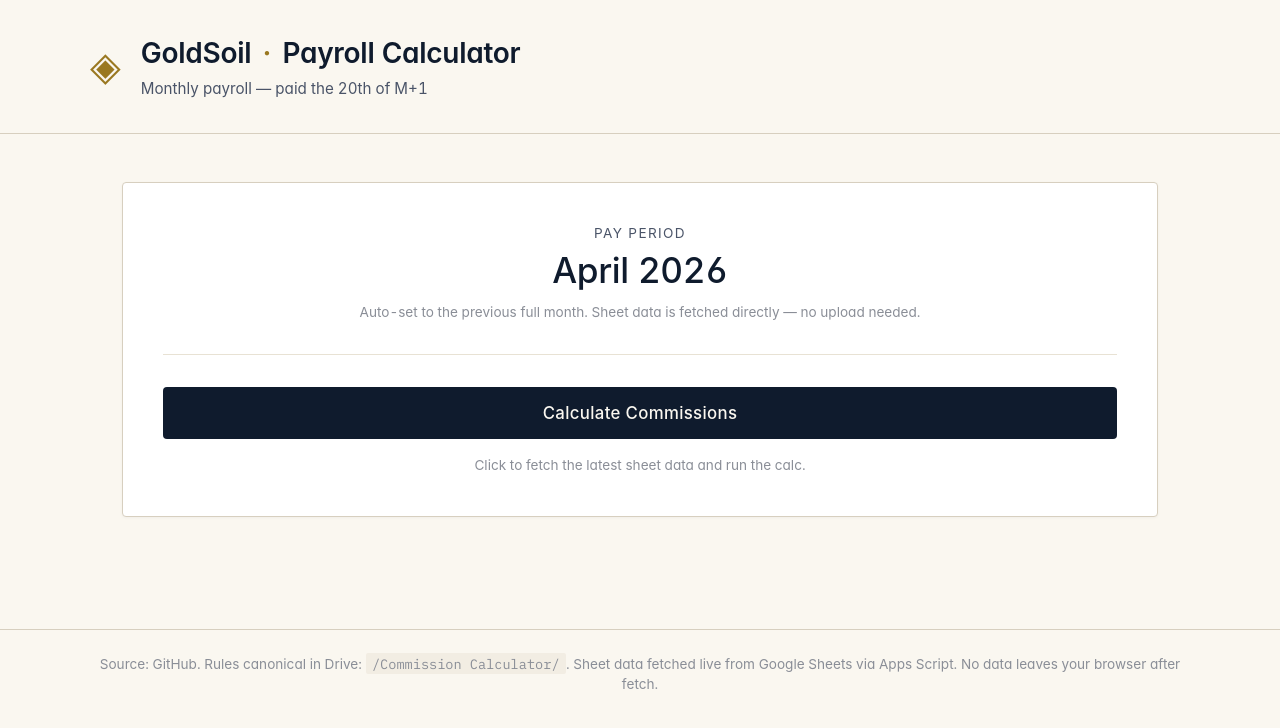
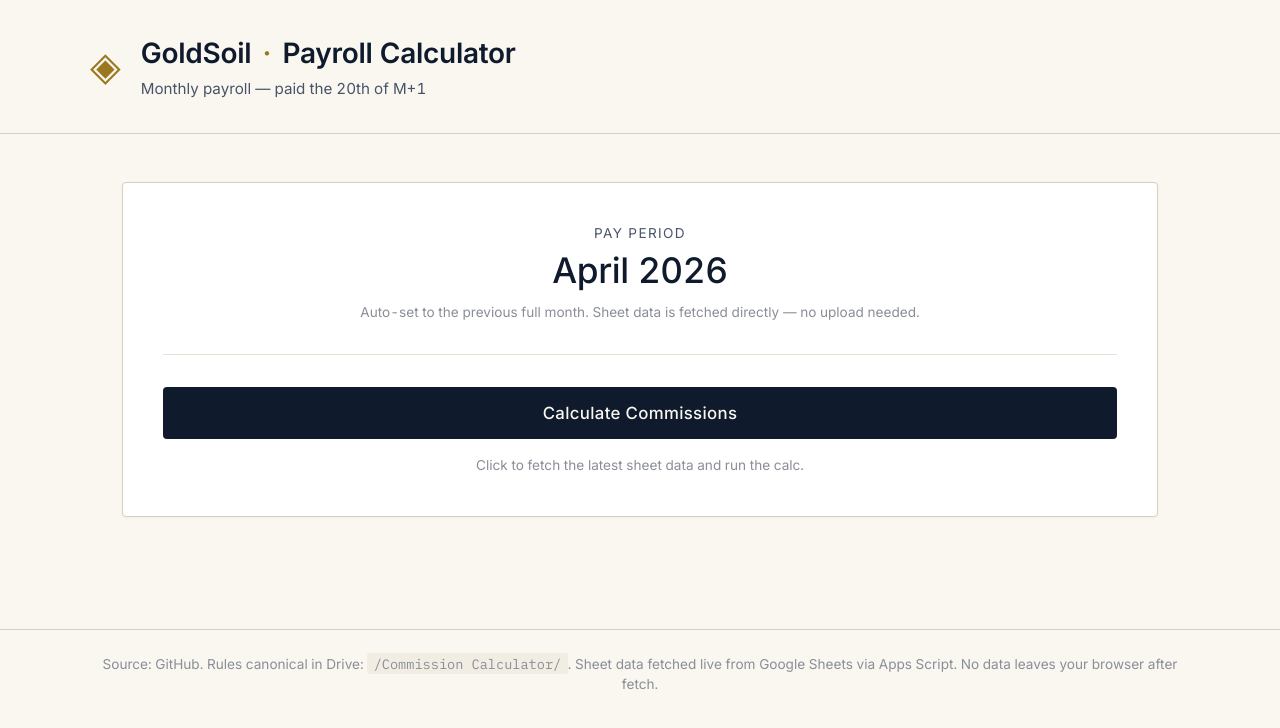
Before and after one commit to GoldSoilInc/goldsoil-payroll, a plain HTML site: page index.html in a window 1280 px wide. Drawn offline with Linux system fonts and the light colour scheme.

Commit message:
Update index.html

```diff
--- a/index.html
+++ b/index.html
@@ -6,7 +6,7 @@
   <title>GoldSoil — Payroll Calculator</title>
   <link rel="preconnect" href="https://fonts.googleapis.com">
   <link rel="preconnect" href="https://fonts.gstatic.com" crossorigin>
-  <link href="https://fonts.googleapis.com/css2?family=IBM+Plex+Serif:wght@400;500;600;700&family=IBM+Plex+Sans:wght@400;500;600&family=IBM+Plex+Mono:wght@400;500;600&display=swap" rel="stylesheet">
+  <link href="https://fonts.googleapis.com/css2?family=Inter:wght@400;500;600;700&family=IBM+Plex+Mono:wght@400;500;600&display=swap" rel="stylesheet">
   <link rel="stylesheet" href="style.css" />
 </head>
 <body>
```
